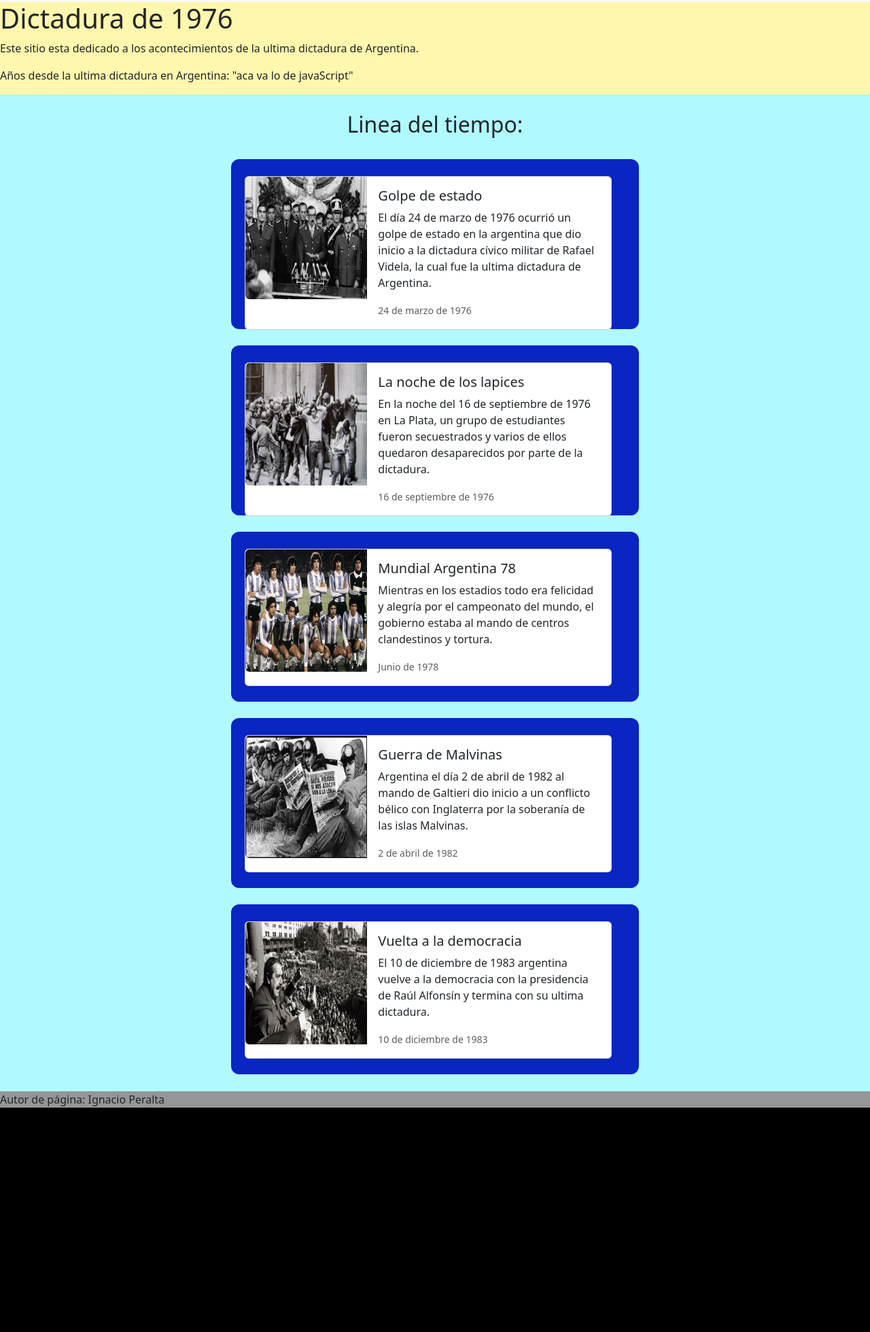
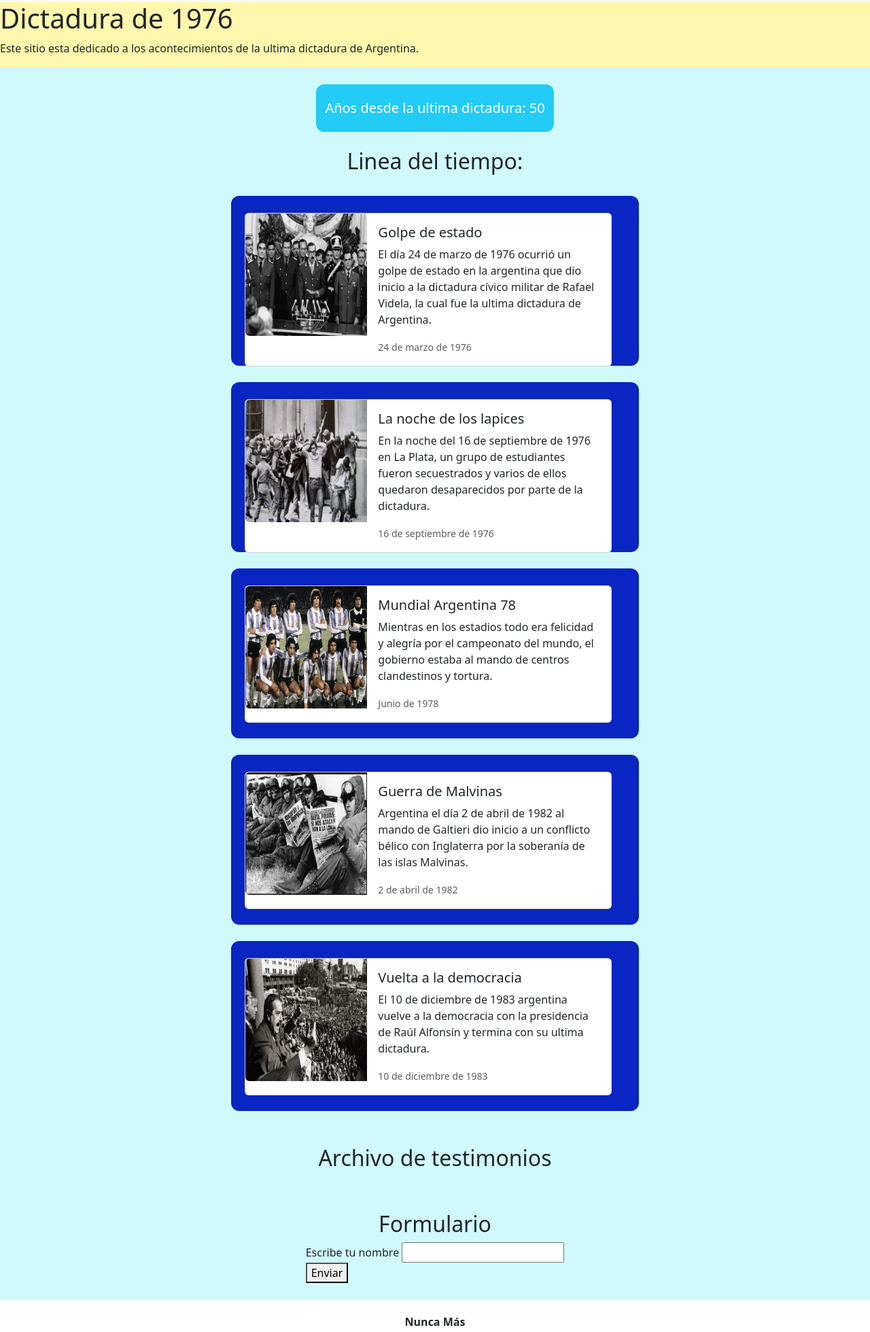
Before and after one commit to ignacioperalta-arch/TP-MemoriaActiva, a plain HTML site: page index.html in a window 1280 px wide. Shown: the part 53-2012 px from the top of the page at 68% size. Before the commit the page ends 1698 px from the top, so only its background shows below. Drawn offline with nearby package versions, Linux system fonts and the light colour scheme.

Commit message:
tratando de aplicar javaScript

```diff
--- a/CSS/estilos.css
+++ b/CSS/estilos.css
@@ -28,9 +28,18 @@ main {
 
 section {
     padding: 25px 100px ;
-    background-color: #b0faff;
+    background-color: #d0f9fc;
     justify-items:center;
 
+}
+
+.hero {
+    padding: 20px 10px;
+    background-color: #22ccf7;
+    height: 70px;
+    width: 350px;
+    justify-content: center;
+    justify-items: center;
 }
 
 article {
@@ -47,5 +56,7 @@ article {
 /* 3. Footer */
 
 footer {
-    background-color: #969696;
+    padding: 20px 10px;
+    justify-items: center;
+    background-color: #ffffff;
 }
--- a/index.html
+++ b/index.html
@@ -10,6 +10,8 @@
         integrity="sha384-yEPZ7jP9S0QKiUQ0m3jjsO4ProIW7wvR9gXkI7JOGa2XVsw53Yke2bsdkBbjmmiX" crossorigin="anonymous">
 
     <link rel="stylesheet" href="CSS/estilos.css">
+
+    <link rel="stylesheet" href="js/main.js">
 
 
 
@@ -37,8 +39,15 @@
         <p>Este sitio esta dedicado a los acontecimientos de la ultima dictadura
             de Argentina.
         </p>
-        <p>Años desde la ultima dictadura en Argentina: "aca va lo de javaScript"</p>
-        <section class="hero">
+
+        <section>
+
+            <article class="hero">
+                <p id="contador-anios" class="fs-5"></p>
+            </article>
+
+            <br>
+
             <h2>Linea del tiempo:</h2>
 
             <br>
@@ -152,11 +161,29 @@
                 </div>
             </article>
         </section>
+
+        <section>
+            <h2>Archivo de testimonios</h2>
+            <div class="">
+
+            </div>
+        </section>
+
+        <section>
+            <h2>Formulario</h2>
+            <form id="form" novalidate>
+                <label for="nombre">Escribe tu nombre</label>
+                <input type="text" name="nombre" id="nombre">
+                <br />
+                <button type="submit" id="practica">Enviar</button>
+            </form>
+            <div id="mensaje" class="alert d-none"></div>
+        </section>
     </main>
 
     <footer>
         <address>
-            <p>Autor de página: Ignacio Peralta</p>
+            <p><strong>Nunca Más</strong></p>
         </address>
 
     </footer>
@@ -165,6 +192,8 @@
         integrity="sha384-WyOxWvTyr1QaMPfiPJSv76iReVthorl5uWlFtZPyK0IEB0hGzo9y5Bp9mYanr8Bu"
         crossorigin="anonymous"></script>
 
+    <script src="js/main.js"></script>
+
 </body>
 
 </html>
--- a/js/main.js
+++ b/js/main.js
@@ -1 +1,33 @@
-const hola = 3;
+const inicio = 1976;
+const anioActual = new Date().getFullYear();
+const anios = anioActual - inicio;
+document.getElementById("contador-anios").textContent =
+ `Años desde la ultima dictadura: ${anios}`;
+
+const buscador = document.getElementById("buscador");
+const testimonios = document.querySelectorAll(".testimonio");
+
+buscador.addEventListener("input", () => {
+    const texto = buscador.ariaValueMax.toLowerCase();
+    testimonios.forEach(t => {
+        const contenido = t.textContent.toLowerCase();
+        t.style.display = contenido.includes(texto) ? "" : "none";
+    })
+})
+
+// Verificacion de formulario
+
+const formulario = document.getElementById("form")
+const nombreForm = document.getElementById("nombre")
+const mensaje = document.getElementById("mensaje")
+
+formulario.addEventListener("submit", (event) => {
+    event.preventDefault()
+    const nombre = nombreForm.value.trim()
+    mensaje.classList.remove("d-none", "alert-success", "alert-danger")
+
+    if(nombre==="") {
+        mensaje.textContent = "Escribir tu nombre"
+        mensaje.classList.add("alert-danger")
+    }
+});
```
